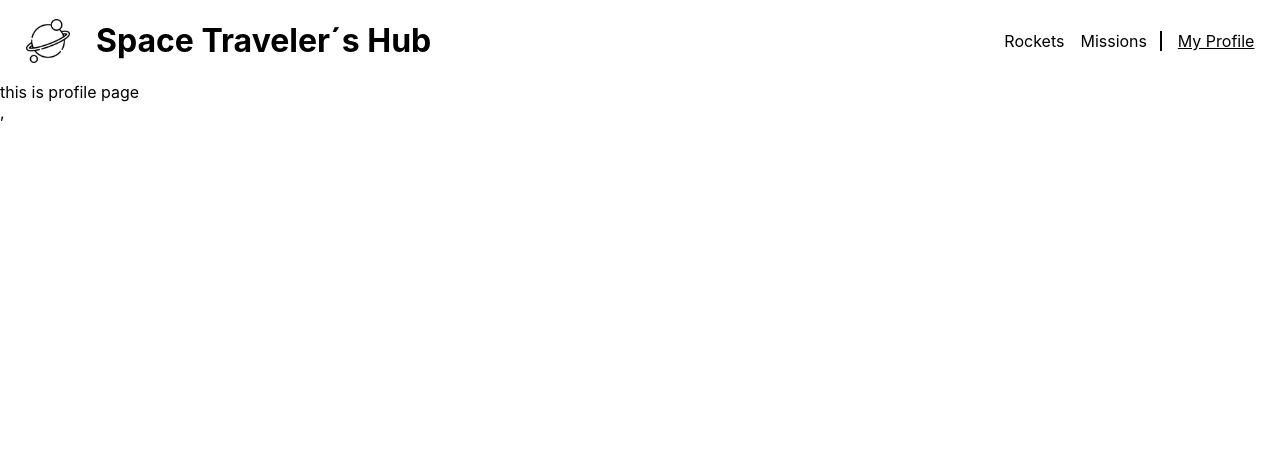
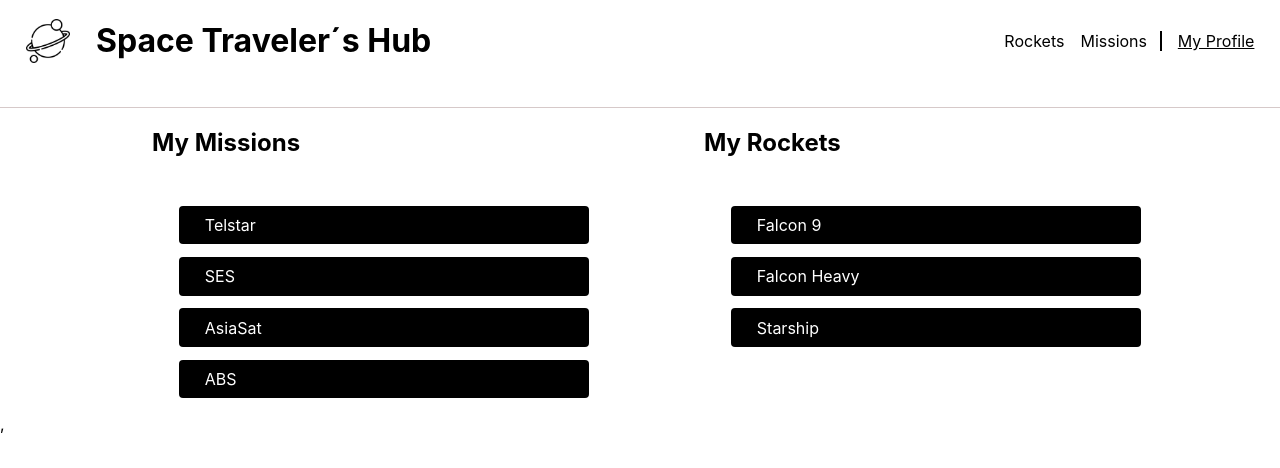
Before and after one commit to JuanDBta/spacex, a React (Create React App) app: page /Profile in a window 1280 px wide. Shown: the top 468 px of the page. Built offline with nearby package versions, Linux system fonts and the light colour scheme.

Commit message:
Create html and style to Profile elements

```diff
--- a/src/components/Navbar.js
+++ b/src/components/Navbar.js
@@ -1,6 +1,6 @@
 import React from 'react';
 import { NavLink } from 'react-router-dom';
-import '../style/nav.css';
+import '../style/Navbar.module.css';
 
 function NAVBAR() {
   return (
--- a/src/components/Profile.js
+++ b/src/components/Profile.js
@@ -1,4 +1,30 @@
+import React from 'react';
+import styles from '../style/Profile.module.css';
+
 function Profile() {
-  return (<div>this is profile page</div>);
+  return (
+    <section className={styles.profilecontainer}>
+
+      <div className={styles.missions}>
+        <h2 className={styles.missionstitle}>My Missions</h2>
+        <ul className={styles.missionslist}>
+          <li className={styles.launchmission}>Telstar</li>
+          <li className={styles.launchmission}>SES</li>
+          <li className={styles.launchmission}>AsiaSat</li>
+          <li className={styles.launchmission}>ABS</li>
+        </ul>
+      </div>
+
+      <div className={styles.rockets}>
+        <h2 className={styles.rocketstitle}>My Rockets</h2>
+        <ul className={styles.rocketslist}>
+          <li className={styles.reservedrocket}>Falcon 9</li>
+          <li className={styles.reservedrocket}>Falcon Heavy</li>
+          <li className={styles.reservedrocket}>Starship</li>
+        </ul>
+      </div>
+
+    </section>
+  );
 }
 export default Profile;
--- /dev/null
+++ b/src/style/Profile.module.css
@@ -0,0 +1,46 @@
+.profilecontainer {
+  width: 100vw;
+  height: auto;
+  border-top: 1px rgb(214, 201, 201) solid;
+  margin-top: 2vw;
+  display: flex;
+  flex-direction: row;
+  justify-content: center;
+  gap: 10vw;
+}
+
+.missions {
+  display: flex;
+  flex-direction: column;
+  justify-content: flex-start;
+  align-items: flex-start;
+}
+
+.rockets {
+  display: flex;
+  flex-direction: column;
+  justify-content: flex-start;
+}
+
+.missionslist,
+.rocketslist {
+  width: 30vw;
+  height: auto;
+  display: flex;
+  flex-direction: column;
+  align-items: center;
+}
+
+.launchmission,
+.reservedrocket {
+  display: flex;
+  align-items: center;
+  width: 100%;
+  height: 3vw;
+  border: none;
+  border-radius: 4px;
+  padding-left: 2vw;
+  margin-top: 1vw;
+  background-color: black;
+  color: white;
+}
```
Also changed, not shown: src/style/Navbar.module.css (renamed from src/style/nav.css).
